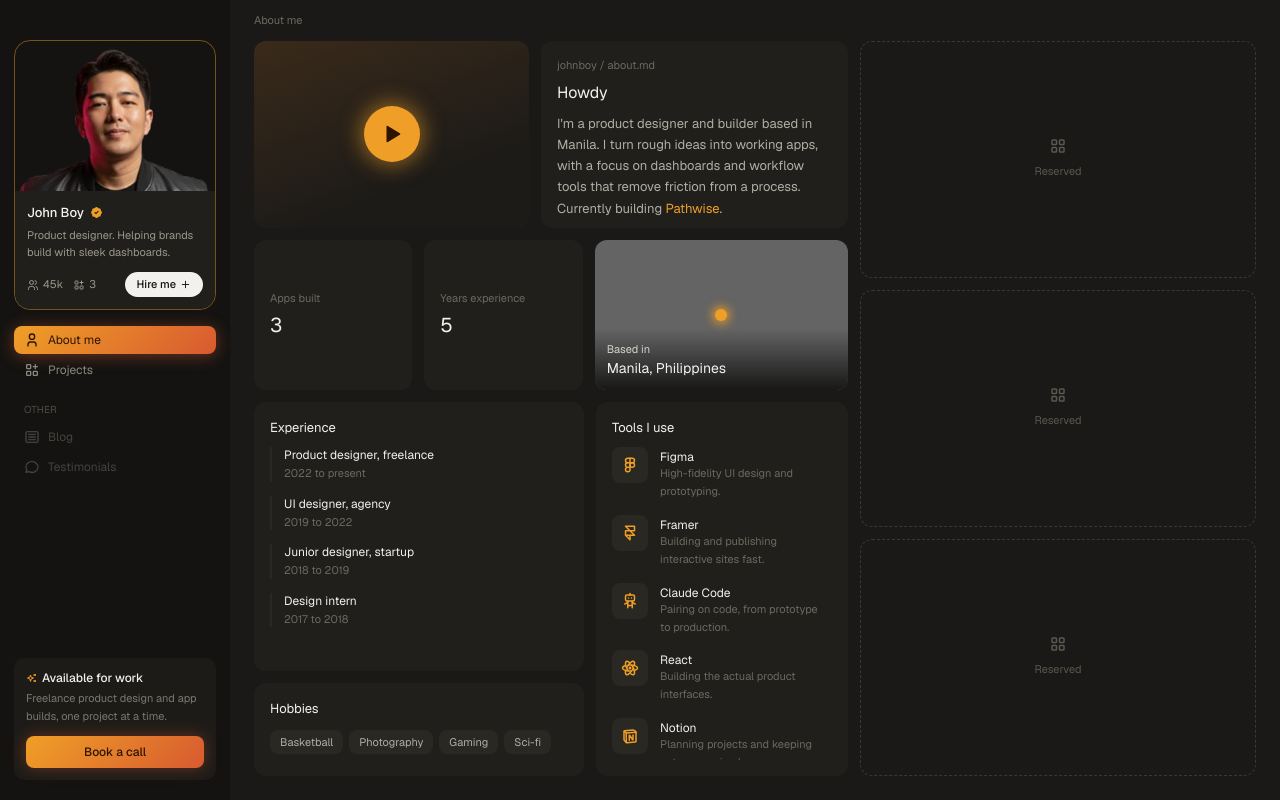
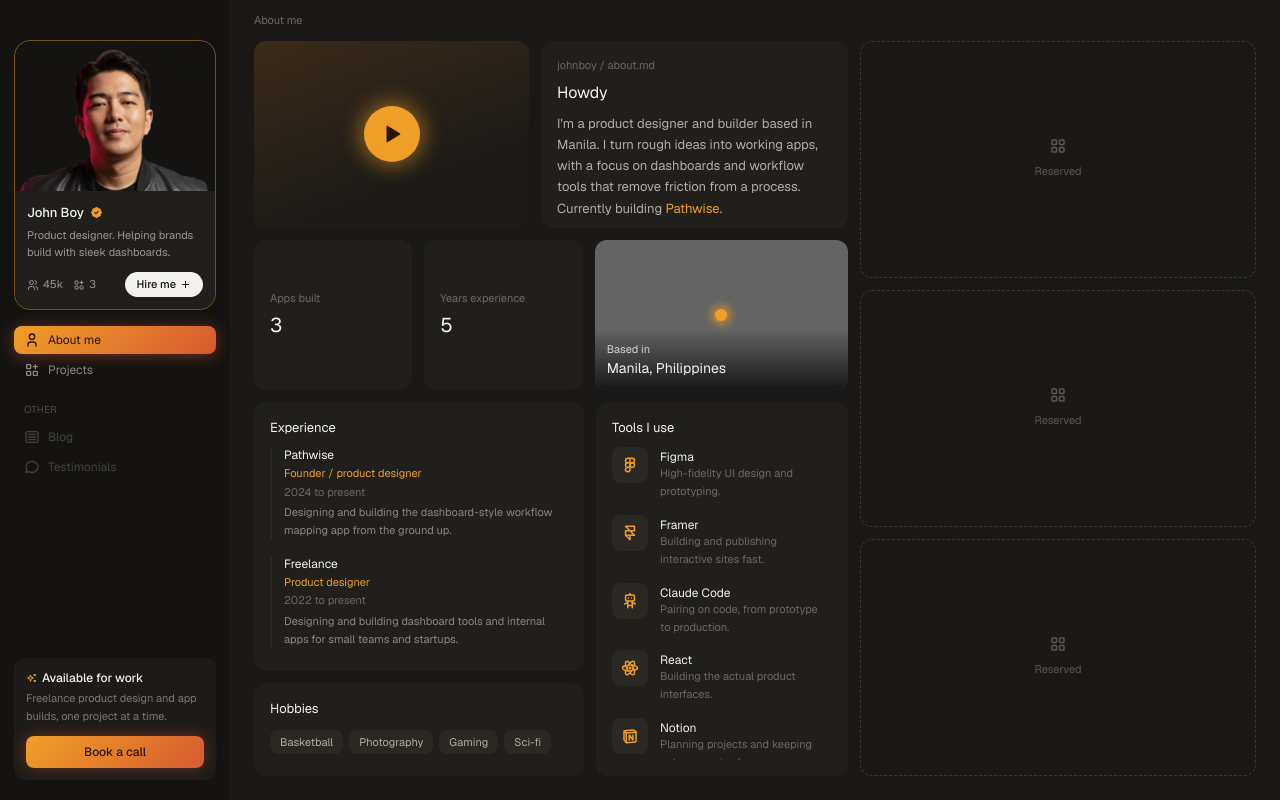
Before and after one commit to uixjohnboy-sys/resume-site, a Next.js app: page / in a window 1280 px wide. Built offline with nearby package versions, Linux system fonts and the light colour scheme; grey boxes are pictures that could not be loaded.

Commit message:
Expand Experience with company/role/date/description format
Replace the short entries with six full entries following the
requested format: company name, position, date, and a short
description of what the role involved. This gives the card enough
content to actually exercise its internal scrollbar.

```diff
--- a/src/components/panels/AboutPanel.tsx
+++ b/src/components/panels/AboutPanel.tsx
@@ -11,10 +11,42 @@
 const hobbies = ["Basketball", "Photography", "Gaming", "Sci-fi"];
 
 const experience = [
-  { role: "Product designer, freelance", period: "2022 to present" },
-  { role: "UI designer, agency", period: "2019 to 2022" },
-  { role: "Junior designer, startup", period: "2018 to 2019" },
-  { role: "Design intern", period: "2017 to 2018" },
+  {
+    company: "Pathwise",
+    role: "Founder / product designer",
+    period: "2024 to present",
+    description: "Designing and building the dashboard-style workflow mapping app from the ground up.",
+  },
+  {
+    company: "Freelance",
+    role: "Product designer",
+    period: "2022 to present",
+    description: "Designing and building dashboard tools and internal apps for small teams and startups.",
+  },
+  {
+    company: "GoHighLevel agency partners",
+    role: "GoHighLevel expert / funnel builder",
+    period: "2021 to 2023",
+    description: "Built automations, funnels, and client dashboards on the GoHighLevel platform.",
+  },
+  {
+    company: "Bright Digital Studio",
+    role: "UI designer",
+    period: "2019 to 2022",
+    description: "Worked across web and mobile projects for retail and fintech clients.",
+  },
+  {
+    company: "Northlane Software",
+    role: "Junior designer",
+    period: "2018 to 2019",
+    description: "Supported the design team on internal tools and marketing site refreshes.",
+  },
+  {
+    company: "Studio Atlas",
+    role: "Design intern",
+    period: "2017 to 2018",
+    description: "First hands-on design role, assisting with layout and asset production.",
+  },
 ];
 
 const tools = [
@@ -164,15 +196,21 @@
               <div className="thin-scroll min-h-0 flex-1 overflow-y-auto pr-1">
                 {experience.map((item, i) => (
                   <div
-                    key={item.role}
+                    key={item.company}
                     className="border-l-2 pl-3"
-                    style={{ borderColor: "#2A2822", marginBottom: i === experience.length - 1 ? 0 : 14 }}
+                    style={{ borderColor: "#2A2822", marginBottom: i === experience.length - 1 ? 0 : 16 }}
                   >
-                    <p className="mb-0.5 text-xs" style={{ color: "#F2F1EE" }}>
+                    <p className="text-xs" style={{ color: "#F2F1EE" }}>
+                      {item.company}
+                    </p>
+                    <p className="mt-0.5 text-[11px]" style={{ color: "#EF9F27" }}>
                       {item.role}
                     </p>
-                    <p className="text-[11px]" style={{ color: "#6B6960" }}>
+                    <p className="mt-0.5 text-[11px]" style={{ color: "#6B6960" }}>
                       {item.period}
+                    </p>
+                    <p className="mt-1 text-[11px] leading-relaxed" style={{ color: "#8A887F" }}>
+                      {item.description}
                     </p>
                   </div>
                 ))}
```
